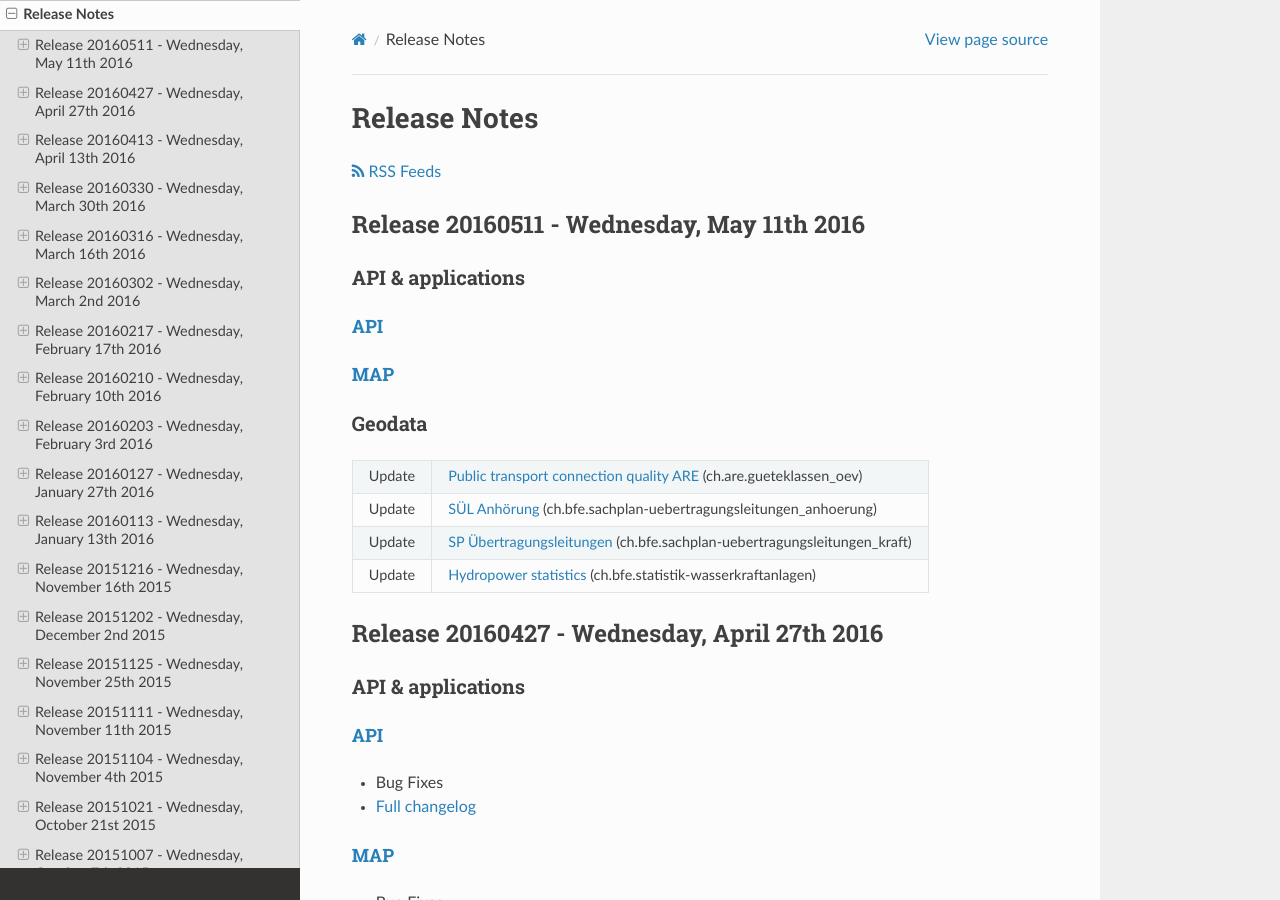
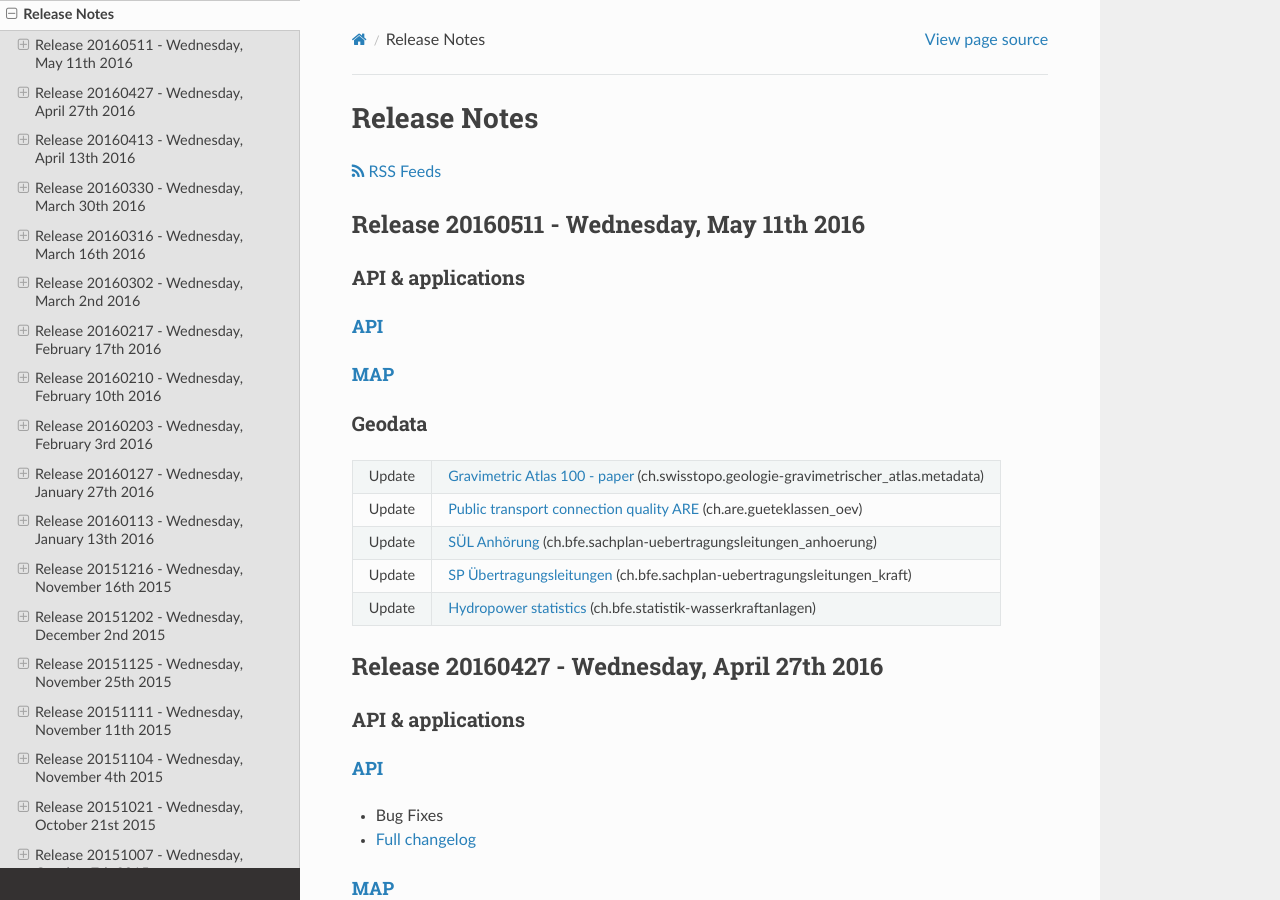
Before and after one commit to swisstopo-test/doc-chsdi3, a Sphinx documentation site: the page built from source/releasenotes/index.rst, in a window 1280 px wide and 900 px high. Built offline with Sphinx 7.4.7 and the Read the Docs theme 2.0.0, drawn with Linux system fonts in a browser that asks for light colours.

Commit message:
add gravimetrisch atlas in release notes

```diff
--- a/source/releasenotes/index.rst
+++ b/source/releasenotes/index.rst
@@ -33,15 +33,17 @@ API & applications
 
 Geodata
 *******
-+--------+---------------------------------------------------------------------------------------------------------------------------------------------------------+
-| Update | `Public transport connection quality ARE <//map.geo.admin.ch/?layers=ch.are.gueteklassen_oev>`__ (ch.are.gueteklassen_oev)                              |
-+--------+---------------------------------------------------------------------------------------------------------------------------------------------------------+
-| Update | `SÜL Anhörung <//map.geo.admin.ch/?layers=ch.bfe.sachplan-uebertragungsleitungen_anhoerung>`__ (ch.bfe.sachplan-uebertragungsleitungen_anhoerung)       |
-+--------+---------------------------------------------------------------------------------------------------------------------------------------------------------+
-| Update | `SP Übertragungsleitungen <//map.geo.admin.ch/?layers=ch.bfe.sachplan-uebertragungsleitungen_kraft>`__ (ch.bfe.sachplan-uebertragungsleitungen_kraft)   |
-+--------+---------------------------------------------------------------------------------------------------------------------------------------------------------+
-| Update | `Hydropower statistics <//map.geo.admin.ch/?layers=ch.bfe.statistik-wasserkraftanlagen>`__ (ch.bfe.statistik-wasserkraftanlagen)                        |
-+--------+---------------------------------------------------------------------------------------------------------------------------------------------------------+
++--------+----------------------------------------------------------------------------------------------------------------------------------------------------------------------------+
+| Update | `Gravimetric Atlas 100 - paper <//map.geo.admin.ch/?layers=ch.swisstopo.geologie-gravimetrischer_atlas.metadata>`__ (ch.swisstopo.geologie-gravimetrischer_atlas.metadata) |
++--------+----------------------------------------------------------------------------------------------------------------------------------------------------------------------------+
+| Update | `Public transport connection quality ARE <//map.geo.admin.ch/?layers=ch.are.gueteklassen_oev>`__ (ch.are.gueteklassen_oev)                                                 |
++--------+----------------------------------------------------------------------------------------------------------------------------------------------------------------------------+
+| Update | `SÜL Anhörung <//map.geo.admin.ch/?layers=ch.bfe.sachplan-uebertragungsleitungen_anhoerung>`__ (ch.bfe.sachplan-uebertragungsleitungen_anhoerung)                          |
++--------+----------------------------------------------------------------------------------------------------------------------------------------------------------------------------+
+| Update | `SP Übertragungsleitungen <//map.geo.admin.ch/?layers=ch.bfe.sachplan-uebertragungsleitungen_kraft>`__ (ch.bfe.sachplan-uebertragungsleitungen_kraft)                      |
++--------+----------------------------------------------------------------------------------------------------------------------------------------------------------------------------+
+| Update | `Hydropower statistics <//map.geo.admin.ch/?layers=ch.bfe.statistik-wasserkraftanlagen>`__ (ch.bfe.statistik-wasserkraftanlagen)                                           |
++--------+----------------------------------------------------------------------------------------------------------------------------------------------------------------------------+
 
 .. _releasenotes_20160427:
 
```
